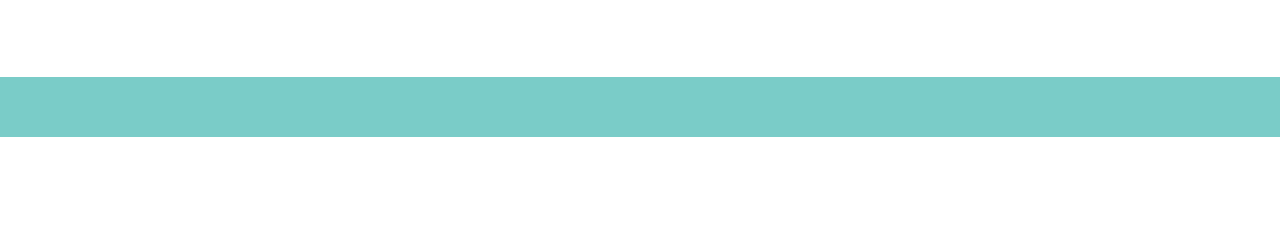
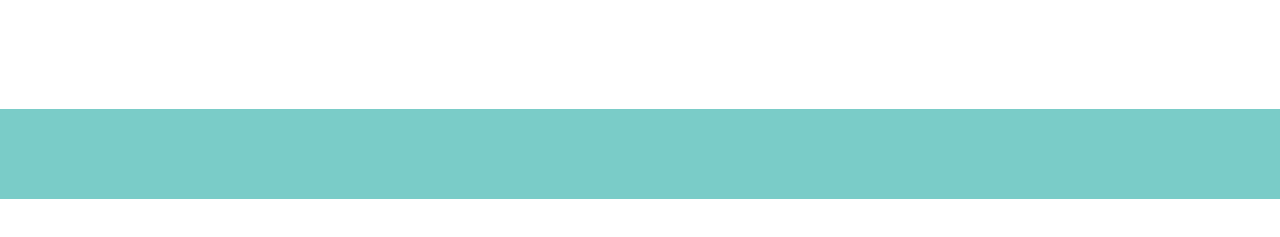
Before and after one commit to aovsne/orange, a plain HTML site: page index.html in a window 1280 px wide. Shown: the part 557-794 px from the top of the page. Drawn offline with Linux system fonts and the light colour scheme.

Commit message:
changed footer

```diff
--- a/css/main.css
+++ b/css/main.css
@@ -147,6 +147,6 @@ button.studies {
 }
 footer {
 	background-color:#7accc8;
-	height:60px;
-	margin-top:80px;
+	height:90px;
+	margin-top:112px;
 }
```
